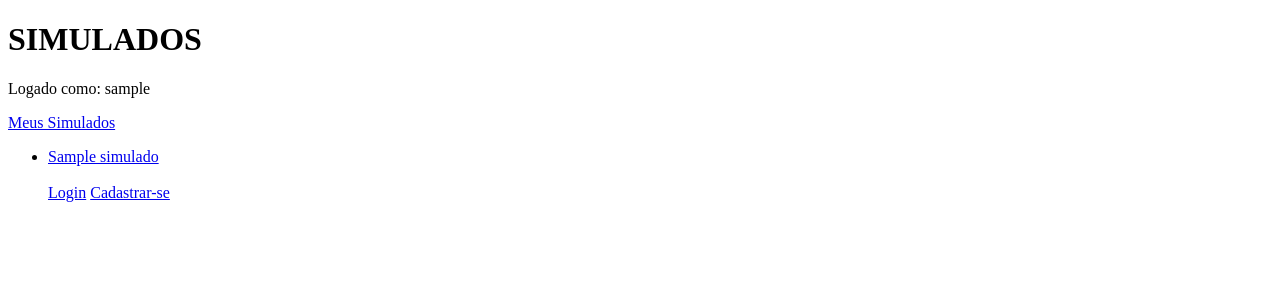
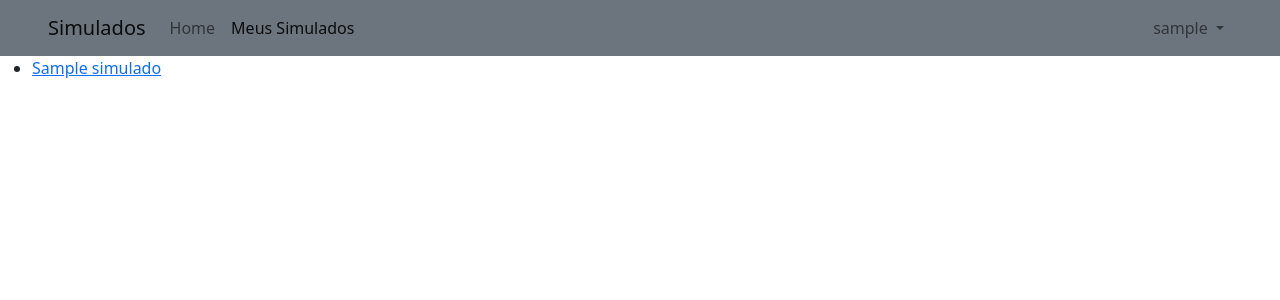
Before and after one commit to MathewsDantas/django_pythonanywhere, a Django app: page /simulado/ in a window 1280 px wide. Shown: the top 300 px of the page. Run offline with Django 3.2, Linux system fonts and the light colour scheme; a user stored in the database is signed in; tables that the repository leaves empty hold one stand-in row (values such as "Sample post").

Commit message:
update frontend

```diff
--- a/mysite/simulado/templates/simulado/login.html
+++ b/mysite/simulado/templates/simulado/login.html
@@ -12,7 +12,7 @@
     <form action="{% url 'simulado:login' %}" method="POST">
         {% csrf_token %}
         <fieldset>
-        <input name="username" id="username" placeholder="Digite seu email" required >
+        <input name="username" id="username" placeholder="Digite seu nome" required >
         </fieldset>
         <fieldset>
         <input name="senha" type="password" id="senha" placeholder="Digite sua senha" required>
--- a/mysite/simulado/templates/simulado/simulados.html
+++ b/mysite/simulado/templates/simulado/simulados.html
@@ -1,26 +1,79 @@
 <!DOCTYPE html>
 <html lang="en">
+
 <head>
     <meta charset="UTF-8">
     <meta http-equiv="X-UA-Compatible" content="IE=edge">
     <meta name="viewport" content="width=device-width, initial-scale=1.0">
+    <link href="https://cdn.jsdelivr.net/npm/bootstrap@5.2.0/dist/css/bootstrap.min.css" rel="stylesheet"
+        integrity="sha384-gH2yIJqKdNHPEq0n4Mqa/HGKIhSkIHeL5AyhkYV8i59U5AR6csBvApHHNl/vI1Bx" crossorigin="anonymous">
+    <script src="https://cdn.jsdelivr.net/npm/bootstrap@5.2.0/dist/js/bootstrap.bundle.min.js"
+        integrity="sha384-A3rJD856KowSb7dwlZdYEkO39Gagi7vIsF0jrRAoQmDKKtQBHUuLZ9AsSv4jD4Xa"
+        crossorigin="anonymous"></script>
     <title>Simulados</title>
 </head>
+
 <body>
-    <h1>SIMULADOS</h1>
-    <p>Logado como: {{ request.user.username }}</p>
-    <a href="{% url 'simulado:dashboard' %}">Meus Simulados</a>
+    <nav class="navbar navbar-expand-lg bg-secondary">
+        <div class="container-fluid px-5">
+            <a class="navbar-brand" href="{% url 'simulado:simulados' %}">Simulados</a>
+            <button class="navbar-toggler" type="button" data-bs-toggle="collapse"
+                data-bs-target="#navbarSupportedContent" aria-controls="navbarSupportedContent" aria-expanded="false"
+                aria-label="Toggle navigation">
+                <span class="navbar-toggler-icon"></span>
+            </button>
+            <div class="collapse navbar-collapse" id="navbarSupportedContent">
+                <ul class="navbar-nav me-auto mb-2 mb-lg-0">
+                    <li class="nav-item">
+                        {% if request.get_full_path == '/' %}
+                            <a class="nav-link active" aria-current="page" href="#">Home</a>
+                        {% else %}
+                            <a class="nav-link" aria-current="page" href="#">Home</a>
+                        {% endif %}
+                    </li>
+                    <li class="nav-item">
+                        <a href="{% url 'simulado:dashboard' %}" class="nav-link active">Meus Simulados</a>
+                    </li>
+                </ul>
+            </div>
+        </div>
+        {% if request.user.usuario %}
+        <div class="navbar-nav ms-auto px-5 mr-5">
+            <li class="nav-item dropdown">
+                <a class="nav-link dropdown-toggle d-inline-block" href="#" role="button" data-bs-toggle="dropdown"
+                    aria-expanded="false">
+                    {{ request.user.username }}
+                </a>
+                <ul class="dropdown-menu ms-auto">
+                    <li><a class="dropdown-item" href="{% url 'simulado:logout' %}">Deslogar</a></li>
+                </ul>
+            </li>
+        </div>
+
+
+        {% else %}
+        <div class="navbar-nav ms-auto px-5 mr-5">
+
+                <a href="{% url 'simulado:login' %}" class="btn btn-primary">Login</a>
+                <a href="{% url 'simulado:cadastrousuario' %}" class="btn btn-primary">Cadastrar-se</a>
+        </div>
+
+        {% endif %}
+        </div>
+
+    </nav>
+
     <ul>
         {% for simulado in simulados %}
-            <li>
-                <a href="{% url 'simulado:detalhe' simulado.id %}">
-                    {{ simulado.titulo }}
-                </a>
-            </li>
+        <li>
+            <a href="{% url 'simulado:detalhe' simulado.id %}">
+                {{ simulado.titulo }}
+            </a>
+        </li>
+        {% empty %}
+            <p>Nenhum simulado cadastrado no momento.</p>
         {% endfor %}
-        <br>
-        <a href="{% url 'simulado:login' %}">Login</a>
-        <a href="{% url 'simulado:cadastrousuario' %}">Cadastrar-se</a>
     </ul>
 </body>
+
 </html>
```
